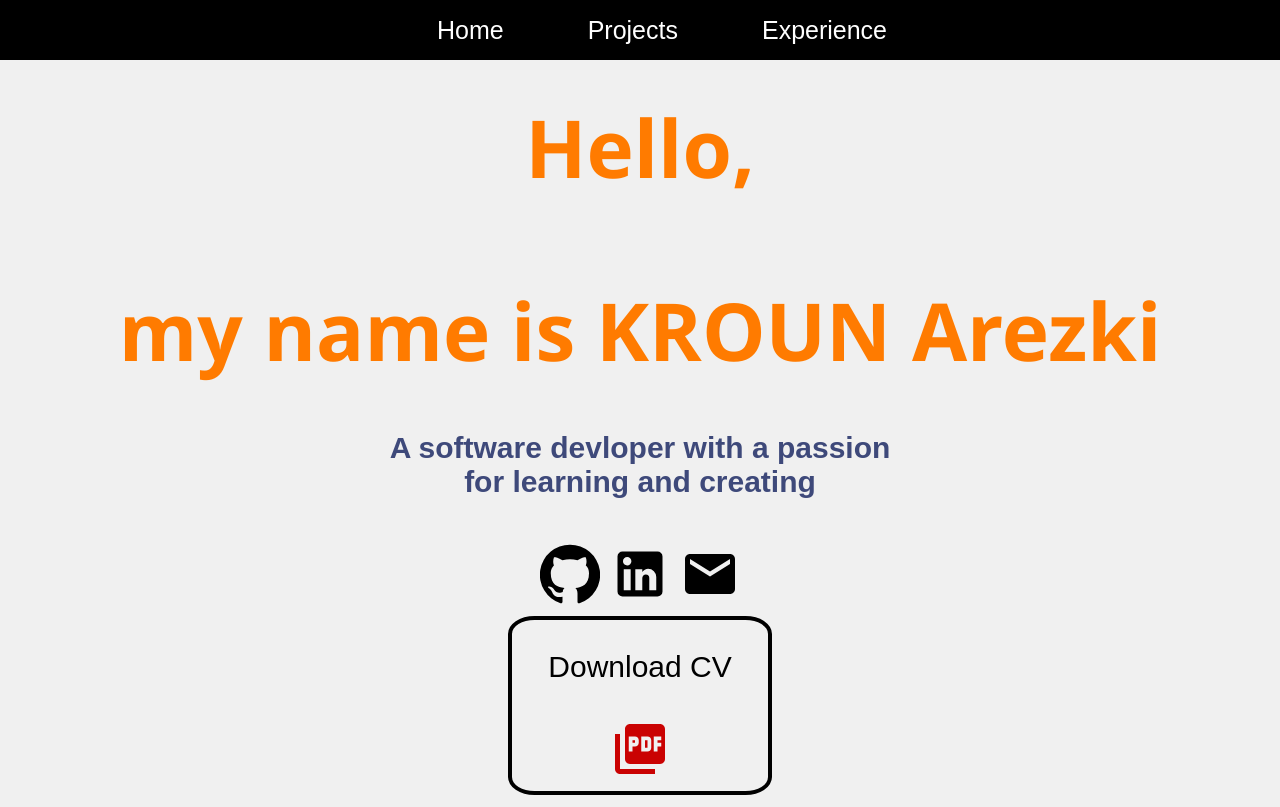
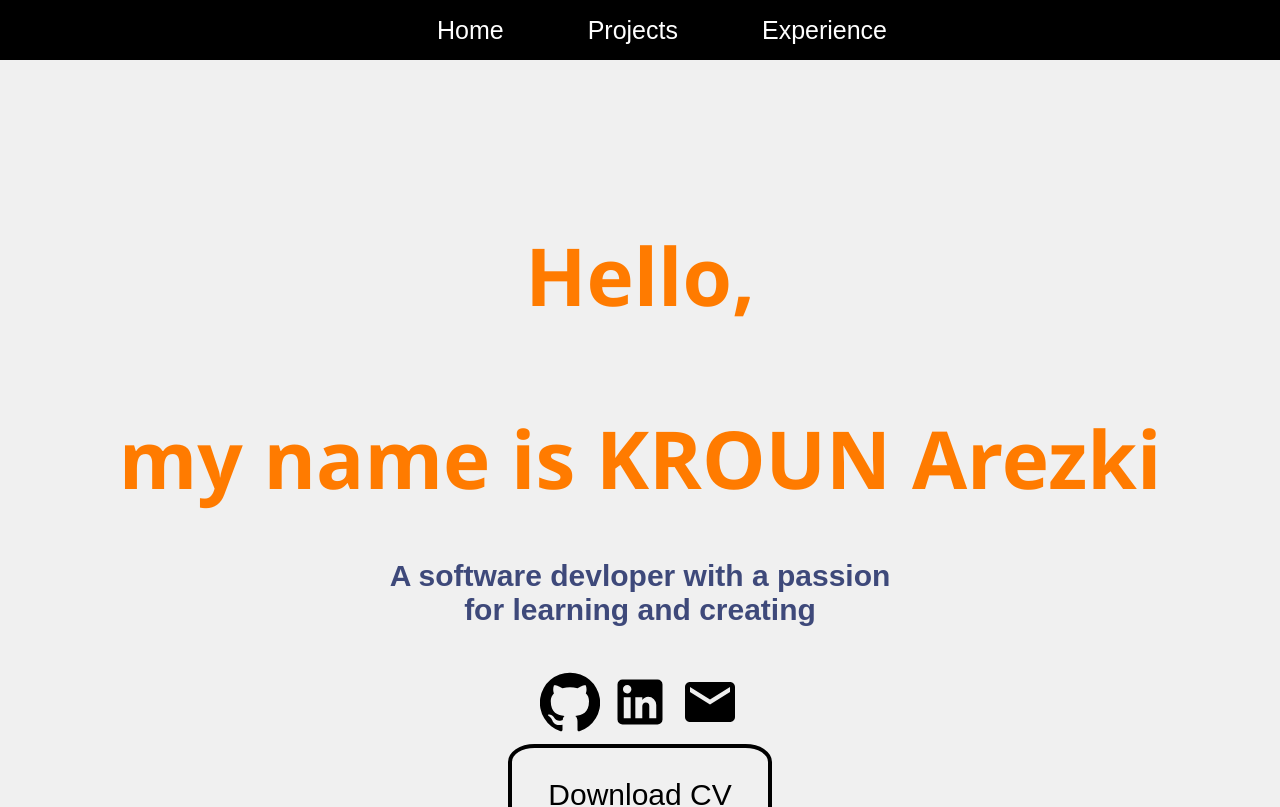
Before and after one commit to kiki-dev/Personal-portfolio, a React (Create React App) app: page / in a window 1280 px wide. Shown: the top 807 px of the page. Built offline with nearby package versions, Linux system fonts and the light colour scheme.

Commit message:
Second version 2

```diff
--- a/src/Pages/ProjectDisplay.js
+++ b/src/Pages/ProjectDisplay.js
@@ -14,7 +14,7 @@ function ProjectDisplay() {
       <p>
         <b>Skills:</b> {project.skills}
       </p>
-      <GitHubIcon />
+     <a href="https://github.com/kiki-dev"><GitHubIcon /></a>
     </div>
   );
 }
--- a/src/styles/Home.css
+++ b/src/styles/Home.css
@@ -2,6 +2,7 @@
   width: 100%;
   align-items: center;
   font-family: "Arial", sans-serif;
+  margin-top: 10%;
 
 }
 
```
